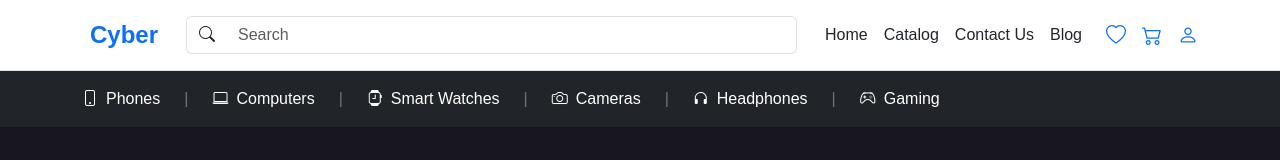
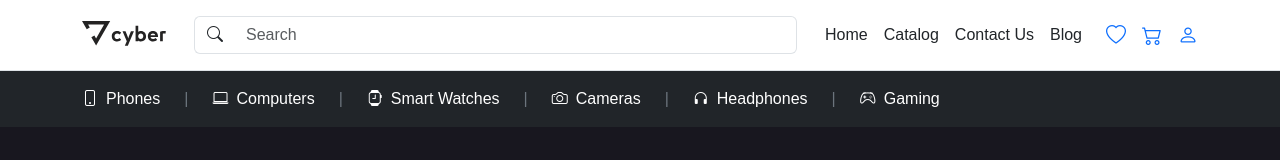
Before and after one commit to Mariasshev/Electronis-store-client, a Next.js app: page / in a window 1280 px wide. Shown: the top 160 px of the page. Built offline with nearby package versions, Linux system fonts and the light colour scheme.

Commit message:
add logo

```diff
--- a/src/components/Header.tsx
+++ b/src/components/Header.tsx
@@ -1,6 +1,7 @@
 "use client";
 import Link from "next/link";
 import Image from "next/image";
+import logo from "../images/logo.svg";
 
 import styles from "../styles/Header.module.css";
 
@@ -11,8 +12,7 @@ export default function Header() {
 
             {/* Logo */}
             <div className="col-auto d-flex align-items-center">
-                {/*<img src="/logo.png" alt="logo" height="28" />*/}
-                <span className="fw-bold fs-4 ms-2 text-primary">Cyber</span>
+                <Image src={logo} alt="logo" height="28" />
             </div>
 
             {/* Search */}
```
Also changed, not shown: src/images/logo.svg (added).
